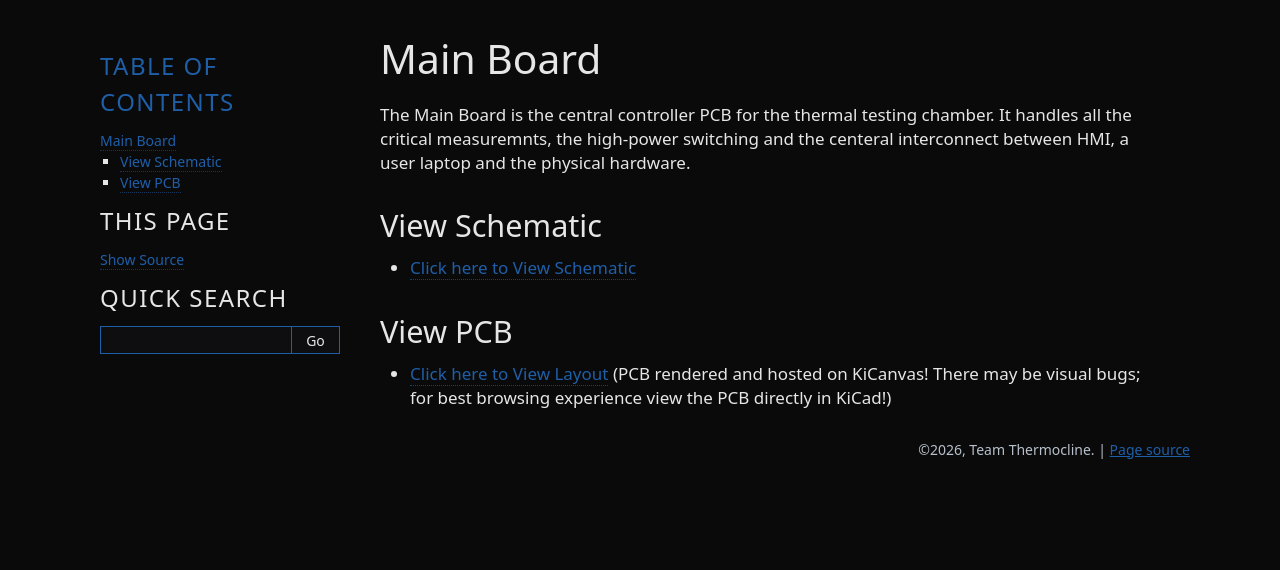
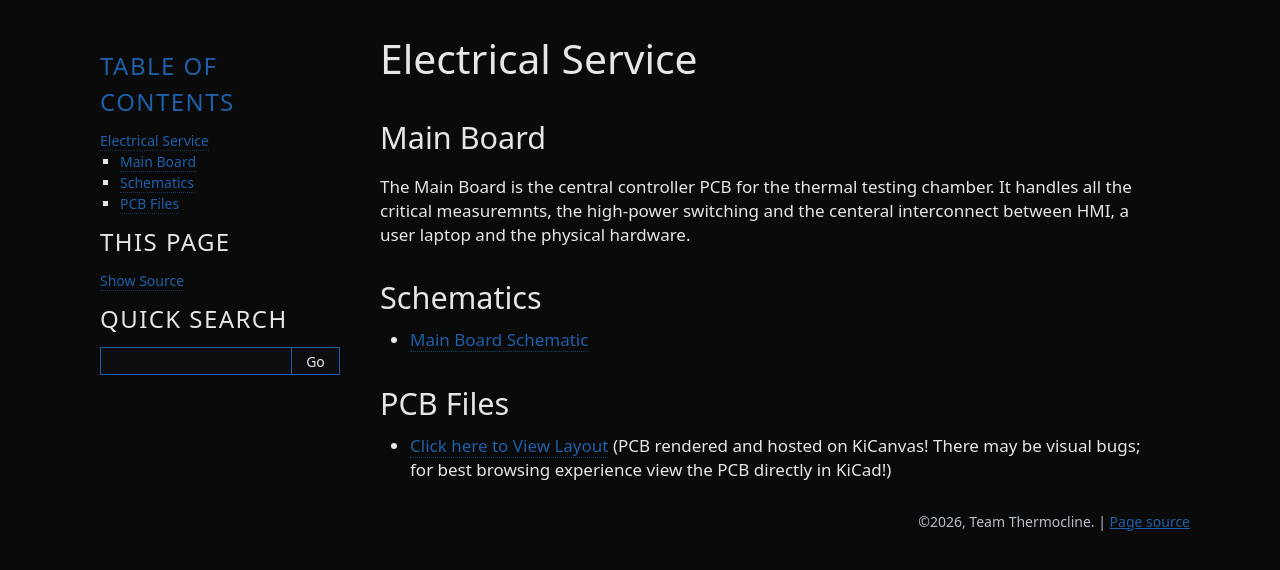
Before and after one commit to Team-Thermocline/team-thermocline.github.io, a Sphinx documentation site: the page built from docs/service-electronics.rst, in a window 1280 px wide. Shown: the top 570 px of the page. Built offline with Sphinx 7.4.7, drawn with Linux system fonts in a browser that asks for light colours.

Commit message:
Service info moved out

```diff
--- a/docs/index.rst
+++ b/docs/index.rst
@@ -23,7 +23,8 @@ How to Use This Documentation
    :caption: Click on a section to jump to it
 
    starthere
-   main-board
+   service-mechanical
+   service-electronics
 
 We reccomend reading the documentation in order, starting with Start Here.
 
--- a/docs/main-board.rst
+++ b/docs/service-electronics.rst
@@ -1,16 +1,19 @@
+Electrical Service
+==================
+
 Main Board
-==========
+----------
 
 The Main Board is the central controller PCB for the thermal testing chamber. It handles all the critical measuremnts, the high-power switching
 and the centeral interconnect between HMI, a user laptop and the physical hardware.
 
-View Schematic
---------------
+Schematics
+----------
 
-* `Click here to View Schematic </schematics/Main-Board.html>`_
+* `Main Board Schematic </schematics/Main-Board.html>`_
 
-View PCB
---------
+PCB Files
+---------
 
 * `Click here to View Layout <https://kicanvas.org/?repo=https://github.com/Team-Thermocline/Controller/blob/v1.0/Hardware/Main-Board/Main-Board.kicad_pcb>`_
   (PCB rendered and hosted on KiCanvas! There may be visual bugs; for best browsing experience view the PCB directly in KiCad!)
--- /dev/null
+++ b/docs/service-mechanical.rst
@@ -0,0 +1,4 @@
+Mechanical Service
+==================
+
+To be filled out!
```
